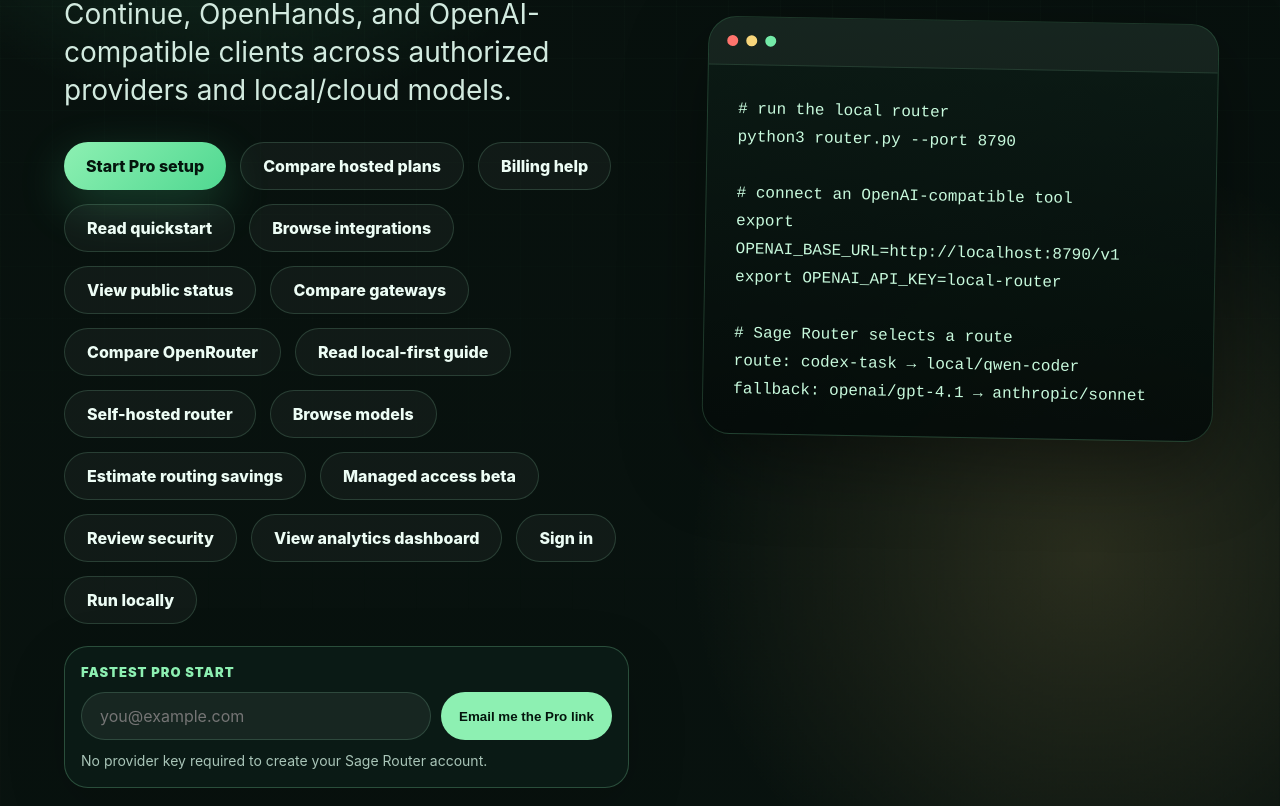
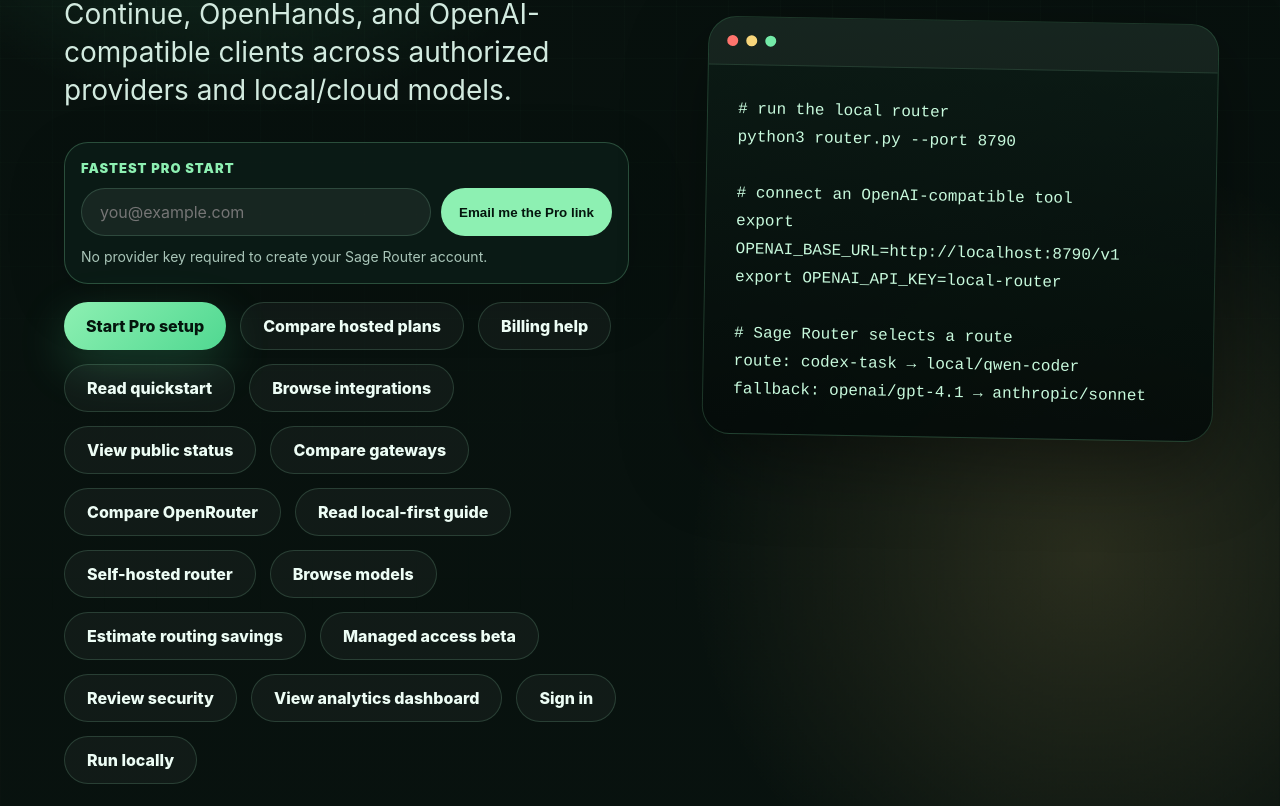
Before and after one commit to earlvanze/sage-router, a React (Vite) app in the folder web/: page / in a window 1280 px wide. Shown: the part 774-1580 px from the top of the page. Built offline with nearby package versions, Linux system fonts and the light colour scheme; no server answers.

Commit message:
Promote homepage email activation

```diff
--- a/web/src/main.jsx
+++ b/web/src/main.jsx
@@ -331,6 +331,7 @@
               and route OpenClaw, Hermes, Pi agents, Codex, Claude Code, Cursor, Aider, Continue,
               OpenHands, and OpenAI-compatible clients across authorized providers and local/cloud models.
             </p>
+            <LandingEmailStart />
             <div className="heroActions">
               <a className="button primary" href="https://app.sagerouter.dev/account.html?plan=pro" onClick={() => trackLandingFunnelEvent('landing_account_clicked', {
                 plan: 'pro',
@@ -453,7 +454,6 @@
                 Run locally
               </a>
             </div>
-            <LandingEmailStart />
             <p className="complianceNote">
               Hosted plans include account-managed keys, quotas, analytics, and reliability routing.
               Bring your own authorized provider access; Sage Router does not resell models, pool
```
